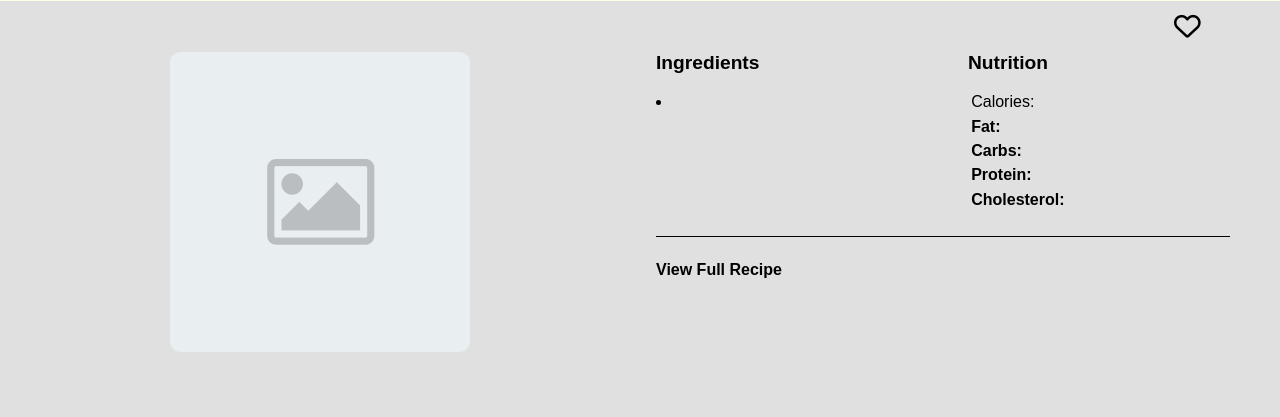
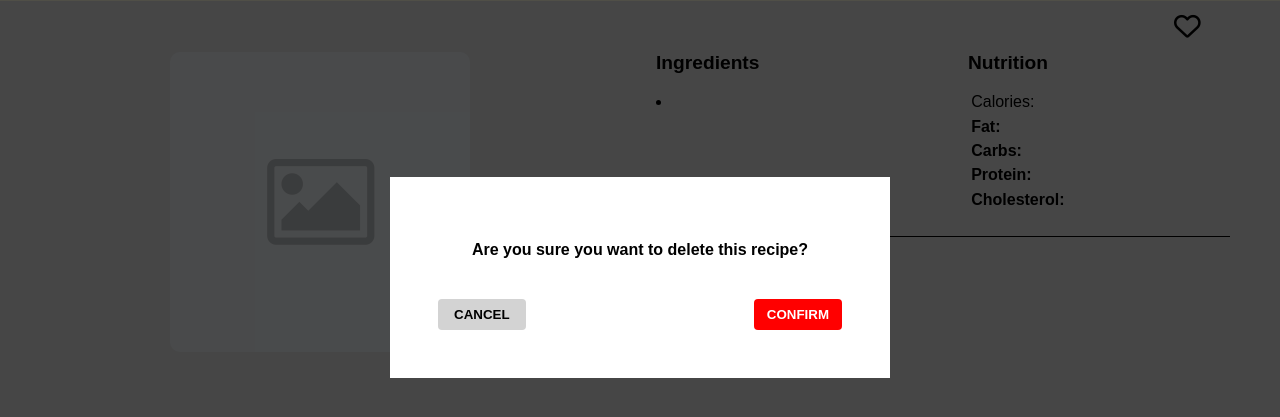
Before and after one commit to calvin-tran1/ajax-project, a website: page index.html in a window 1280 px wide. Shown: the part 143-560 px from the top of the page. Drawn offline with Linux system fonts and the light colour scheme; no server answers.

Commit message:
added modal

```diff
--- a/css/styles.css
+++ b/css/styles.css
@@ -196,7 +196,7 @@ textarea {
   border-radius: 0.3em;
   padding: 0.6em;
   font-weight: bold;
-  background-color: rgb(190, 190, 190);
+  background-color: lightgrey;
 }
 
 .save-btn {
@@ -268,3 +268,51 @@ textarea {
 button:hover {
   cursor: pointer;
 }
+
+/* modal */
+.modal-overlay.open {
+  display: block;
+  position: fixed;
+  z-index: auto;
+  top: 0;
+  bottom: 0;
+  left: 0;
+  right: 0;
+  background-color: rgb(0 0 0 / 68.5%);
+}
+
+.container.modal > .row > .column-full {
+  margin-left: auto;
+  margin-right: auto;
+  margin-top: 20rem;
+  background-color: white;
+  text-align: center;
+  padding: 3rem;
+  flex-basis: 500px;
+}
+
+.modal-text {
+  font-weight: bold;
+}
+
+.cancel-delete {
+  float: left;
+  color: black;
+  background-color: lightgrey;
+  border-style: none;
+  border-radius: 0.25rem;
+  padding: 8px 16px;
+  font-weight: bold;
+  margin-top: 1.5rem;
+}
+
+.confirm-delete {
+  float: right;
+  color: white;
+  background-color: red;
+  border-style: none;
+  border-radius: 0.25rem;
+  padding: 8px 13px;
+  font-weight: bold;
+  margin-top: 1.5rem;
+}
--- a/index.html
+++ b/index.html
@@ -242,6 +242,18 @@
         </div>
       </form>
     </div>
+    <!--modal overlay-->
+    <div class="modal-overlay open">
+      <div class="container modal">
+        <div class="row">
+          <div class="column-full">
+            <p class="modal-text">Are you sure you want to delete this recipe?</p>
+            <button type="button" class="cancel-delete">CANCEL</button>
+            <button type="button" class="confirm-delete">CONFIRM</button>
+          </div>
+        </div>
+      </div>
+    </div>
     <!--view recipe entry-->
     <div class="container hidden" data-view-og-recipes></div>
     <template data-og-recipe-template>
```
